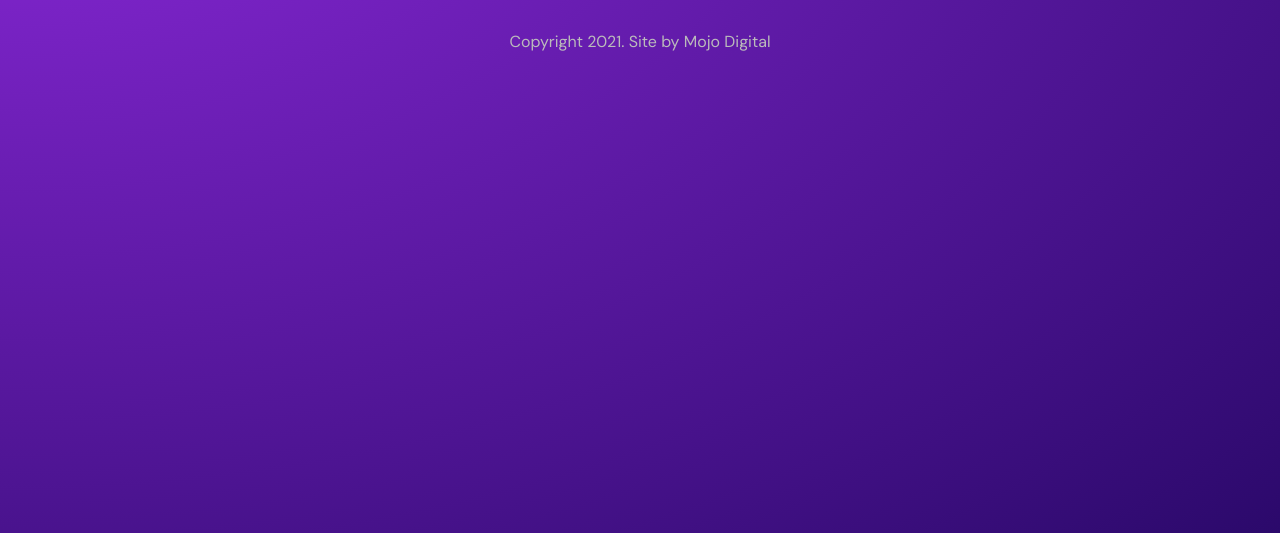
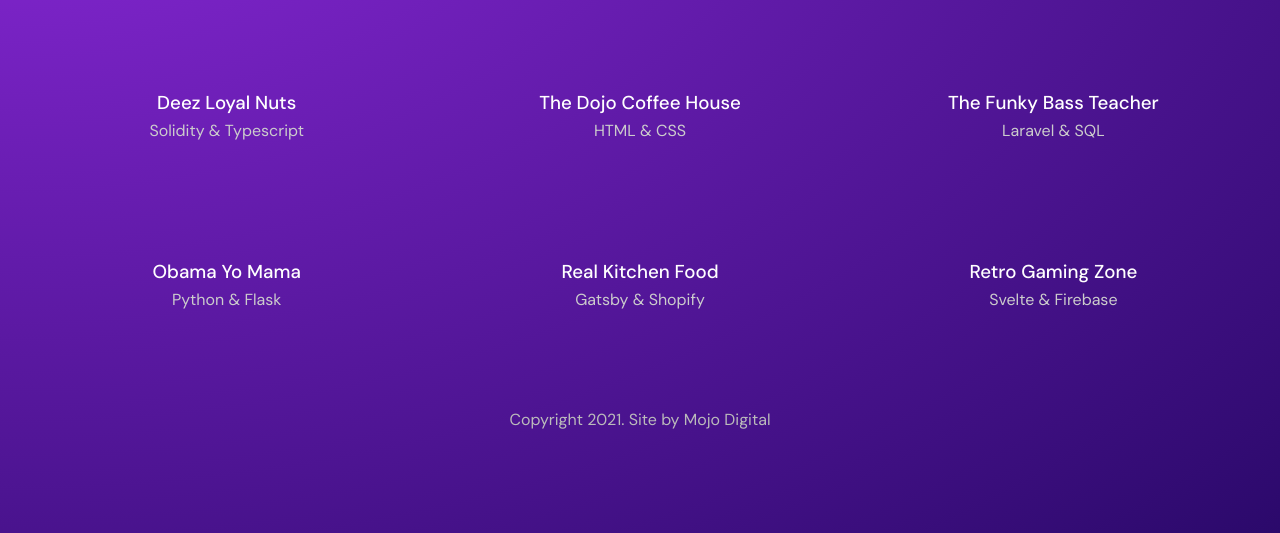
Before and after one commit to mostmojo/gatsby-tuts, a Gatsby site: page /projects in a window 1280 px wide. Shown: the part 267-800 px from the top of the page. Built offline with nearby package versions, Linux system fonts and the light colour scheme; Gatsby itself is replaced by a stand-in of ours.

Commit message:
Add loop of projects

```diff
--- a/src/pages/projects/index.js
+++ b/src/pages/projects/index.js
@@ -1,14 +1,43 @@
+import { graphql, Link } from "gatsby"
 import * as React from "react"
 import Layout from "../../components/Layout"
 import * as styles from "../../styles/projects.module.css"
 
-export default function Projects() {
+export default function Projects({ data }) {
+  console.log(data)
+  const projects = data.allMarkdownRemark.nodes
   return (
     <Layout>
       <div className={styles.portfolio}>
         <h2>Portfolio</h2>
         <h3>Projects & Websites I created</h3>
+        <div className={styles.projects}>
+          {projects.map(project => (
+            <Link to={"/projects/" + project.frontmatter.slug} key={project.id}>
+              <div>
+                <h3>{project.frontmatter.title}</h3>
+                <p>{project.frontmatter.stack}</p>
+              </div>
+            </Link>
+          ))}
+        </div>
       </div>
     </Layout>
   )
 }
+
+// export page query
+export const query = graphql`
+  query ProjectsPage {
+    allMarkdownRemark {
+      nodes {
+        frontmatter {
+          slug
+          stack
+          title
+        }
+        id
+      }
+    }
+  }
+`
--- /dev/null
+++ b/src/projects/deez-loyal-nuts.md
@@ -0,0 +1,11 @@
+---
+title: Deez Loyal Nuts
+stack: Solidity & Typescript
+slug: deez-loyal-nuts
+---
+
+Lorem ninja ipsum dolor sit amet, consectetuer adipiscing elit, sed diam nonummy nibh euismod tincidunt ut laoreet dolore magna aliquam erat volutpat. Ut ninja wisi enim ad minim veniam, quis nostrud exerci tation ullamcorper suscipit ninja lobortis nisl ut aliquip ex ea commodo consequat. Duis ninja autem vel eum iriure dolor in hendrerit in vulputate ninja velit esse molestie consequat, vel illum dolore eu feugiat nulla ninja facilisis at vero eros et accumsan et iusto odio dignissim qui blandit praesent luptatum zzril delenit augue duis dolore te feugait nulla facilisi. Nam ninja ipsum liber tempor cum soluta nobis eleifend option congue nihil imperdiet doming id quod mazim placerat facer possim assum. Typi ninja non habent claritatem insitam; est usus legentis in iis qui facit eorum claritatem. Investigationes ninja demonstraverunt lectores legere me lius quod ii legunt saepius. Claritas ninja est etiam processus dynamicus, qui ninja sequitur mutationem consuetudium lectorum. Mirum ninja est notare quam littera gothica, quam nunc putamus parum claram, anteposuerit litterarum formas humanitatis per seacula quarta decima et quinta decima. Eodem ninja ipsum modo typi, qui nunc nobis videntur parum clari, fiant sollemnes in ninja futurum.
+
+### Lorem ninja ipsum dolor
+
+Lorem ninja ipsum dolor sit amet, consectetuer adipiscing elit, sed diam nonummy nibh euismod tincidunt ut laoreet dolore magna aliquam erat volutpat. Ut ninja wisi enim ad minim veniam, quis nostrud exerci tation ullamcorper suscipit ninja lobortis nisl ut aliquip ex ea commodo consequat. Duis ninja autem vel eum iriure dolor in hendrerit in vulputate ninja velit esse molestie consequat, vel illum dolore eu feugiat nulla ninja facilisis at vero eros et accumsan et iusto odio dignissim qui blandit praesent luptatum zzril delenit augue duis dolore te feugait nulla facilisi. Nam ninja ipsum liber tempor cum soluta nobis eleifend option congue nihil imperdiet doming id quod mazim placerat facer possim assum. Typi ninja non habent claritatem insitam; est usus legentis in iis qui facit eorum claritatem. Investigationes ninja demonstraverunt lectores legere me lius quod ii legunt saepius. Claritas ninja est etiam processus dynamicus, qui ninja sequitur mutationem consuetudium lectorum. Mirum ninja est notare quam littera gothica, quam nunc putamus parum claram, anteposuerit litterarum formas humanitatis per seacula quarta decima et quinta decima. Eodem ninja ipsum modo typi, qui nunc nobis videntur parum clari, fiant sollemnes in ninja futurum.
--- /dev/null
+++ b/src/projects/funky-bass-teacher.md
@@ -0,0 +1,11 @@
+---
+title: The Funky Bass Teacher
+stack: Laravel & SQL
+slug: the-funky-bass-teacher
+---
+
+Lorem ninja ipsum dolor sit amet, consectetuer adipiscing elit, sed diam nonummy nibh euismod tincidunt ut laoreet dolore magna aliquam erat volutpat. Ut ninja wisi enim ad minim veniam, quis nostrud exerci tation ullamcorper suscipit ninja lobortis nisl ut aliquip ex ea commodo consequat. Duis ninja autem vel eum iriure dolor in hendrerit in vulputate ninja velit esse molestie consequat, vel illum dolore eu feugiat nulla ninja facilisis at vero eros et accumsan et iusto odio dignissim qui blandit praesent luptatum zzril delenit augue duis dolore te feugait nulla facilisi. Nam ninja ipsum liber tempor cum soluta nobis eleifend option congue nihil imperdiet doming id quod mazim placerat facer possim assum. Typi ninja non habent claritatem insitam; est usus legentis in iis qui facit eorum claritatem. Investigationes ninja demonstraverunt lectores legere me lius quod ii legunt saepius. Claritas ninja est etiam processus dynamicus, qui ninja sequitur mutationem consuetudium lectorum. Mirum ninja est notare quam littera gothica, quam nunc putamus parum claram, anteposuerit litterarum formas humanitatis per seacula quarta decima et quinta decima. Eodem ninja ipsum modo typi, qui nunc nobis videntur parum clari, fiant sollemnes in ninja futurum.
+
+### Lorem ninja ipsum dolor
+
+Lorem ninja ipsum dolor sit amet, consectetuer adipiscing elit, sed diam nonummy nibh euismod tincidunt ut laoreet dolore magna aliquam erat volutpat. Ut ninja wisi enim ad minim veniam, quis nostrud exerci tation ullamcorper suscipit ninja lobortis nisl ut aliquip ex ea commodo consequat. Duis ninja autem vel eum iriure dolor in hendrerit in vulputate ninja velit esse molestie consequat, vel illum dolore eu feugiat nulla ninja facilisis at vero eros et accumsan et iusto odio dignissim qui blandit praesent luptatum zzril delenit augue duis dolore te feugait nulla facilisi. Nam ninja ipsum liber tempor cum soluta nobis eleifend option congue nihil imperdiet doming id quod mazim placerat facer possim assum. Typi ninja non habent claritatem insitam; est usus legentis in iis qui facit eorum claritatem. Investigationes ninja demonstraverunt lectores legere me lius quod ii legunt saepius. Claritas ninja est etiam processus dynamicus, qui ninja sequitur mutationem consuetudium lectorum. Mirum ninja est notare quam littera gothica, quam nunc putamus parum claram, anteposuerit litterarum formas humanitatis per seacula quarta decima et quinta decima. Eodem ninja ipsum modo typi, qui nunc nobis videntur parum clari, fiant sollemnes in ninja futurum.
--- /dev/null
+++ b/src/projects/obama-mama.md
@@ -0,0 +1,11 @@
+---
+title: Obama Yo Mama
+stack: Python & Flask
+slug: obama-yo-mama
+---
+
+Lorem ninja ipsum dolor sit amet, consectetuer adipiscing elit, sed diam nonummy nibh euismod tincidunt ut laoreet dolore magna aliquam erat volutpat. Ut ninja wisi enim ad minim veniam, quis nostrud exerci tation ullamcorper suscipit ninja lobortis nisl ut aliquip ex ea commodo consequat. Duis ninja autem vel eum iriure dolor in hendrerit in vulputate ninja velit esse molestie consequat, vel illum dolore eu feugiat nulla ninja facilisis at vero eros et accumsan et iusto odio dignissim qui blandit praesent luptatum zzril delenit augue duis dolore te feugait nulla facilisi. Nam ninja ipsum liber tempor cum soluta nobis eleifend option congue nihil imperdiet doming id quod mazim placerat facer possim assum. Typi ninja non habent claritatem insitam; est usus legentis in iis qui facit eorum claritatem. Investigationes ninja demonstraverunt lectores legere me lius quod ii legunt saepius. Claritas ninja est etiam processus dynamicus, qui ninja sequitur mutationem consuetudium lectorum. Mirum ninja est notare quam littera gothica, quam nunc putamus parum claram, anteposuerit litterarum formas humanitatis per seacula quarta decima et quinta decima. Eodem ninja ipsum modo typi, qui nunc nobis videntur parum clari, fiant sollemnes in ninja futurum.
+
+### Lorem ninja ipsum dolor
+
+Lorem ninja ipsum dolor sit amet, consectetuer adipiscing elit, sed diam nonummy nibh euismod tincidunt ut laoreet dolore magna aliquam erat volutpat. Ut ninja wisi enim ad minim veniam, quis nostrud exerci tation ullamcorper suscipit ninja lobortis nisl ut aliquip ex ea commodo consequat. Duis ninja autem vel eum iriure dolor in hendrerit in vulputate ninja velit esse molestie consequat, vel illum dolore eu feugiat nulla ninja facilisis at vero eros et accumsan et iusto odio dignissim qui blandit praesent luptatum zzril delenit augue duis dolore te feugait nulla facilisi. Nam ninja ipsum liber tempor cum soluta nobis eleifend option congue nihil imperdiet doming id quod mazim placerat facer possim assum. Typi ninja non habent claritatem insitam; est usus legentis in iis qui facit eorum claritatem. Investigationes ninja demonstraverunt lectores legere me lius quod ii legunt saepius. Claritas ninja est etiam processus dynamicus, qui ninja sequitur mutationem consuetudium lectorum. Mirum ninja est notare quam littera gothica, quam nunc putamus parum claram, anteposuerit litterarum formas humanitatis per seacula quarta decima et quinta decima. Eodem ninja ipsum modo typi, qui nunc nobis videntur parum clari, fiant sollemnes in ninja futurum.
--- a/src/styles/projects.module.css
+++ b/src/styles/projects.module.css
@@ -9,20 +9,18 @@
   font-size: 2em;
   font-weight: 400;
 }
-
-
-
-#block-yui_3_17_2_1_1621992704813_5897 {
-  background-color: #ff0725;
-  border-radius: 10px;
-  margin: 10px;
-  height: 558px;
+.projects {
+  display: grid;
+  grid-template-columns: 1fr 1fr 1fr;
+  grid-gap: 80px;
+  margin: 80px 20px;
 }
-
-#block-yui_3_17_2_1_1621992648071_5648 {
-  background-color: #faff07;
-  color: #000;
-  border-radius: 10px;
-  margin: 10px;
-  min-height: 31rem;
+.projects h3 {
+  text-align: center;
+  margin: 20px auto 0px;
+  font-weight: 500;
 }
+.projects p {
+  color: #ccc;
+  margin-top: 4px;
+}
```
